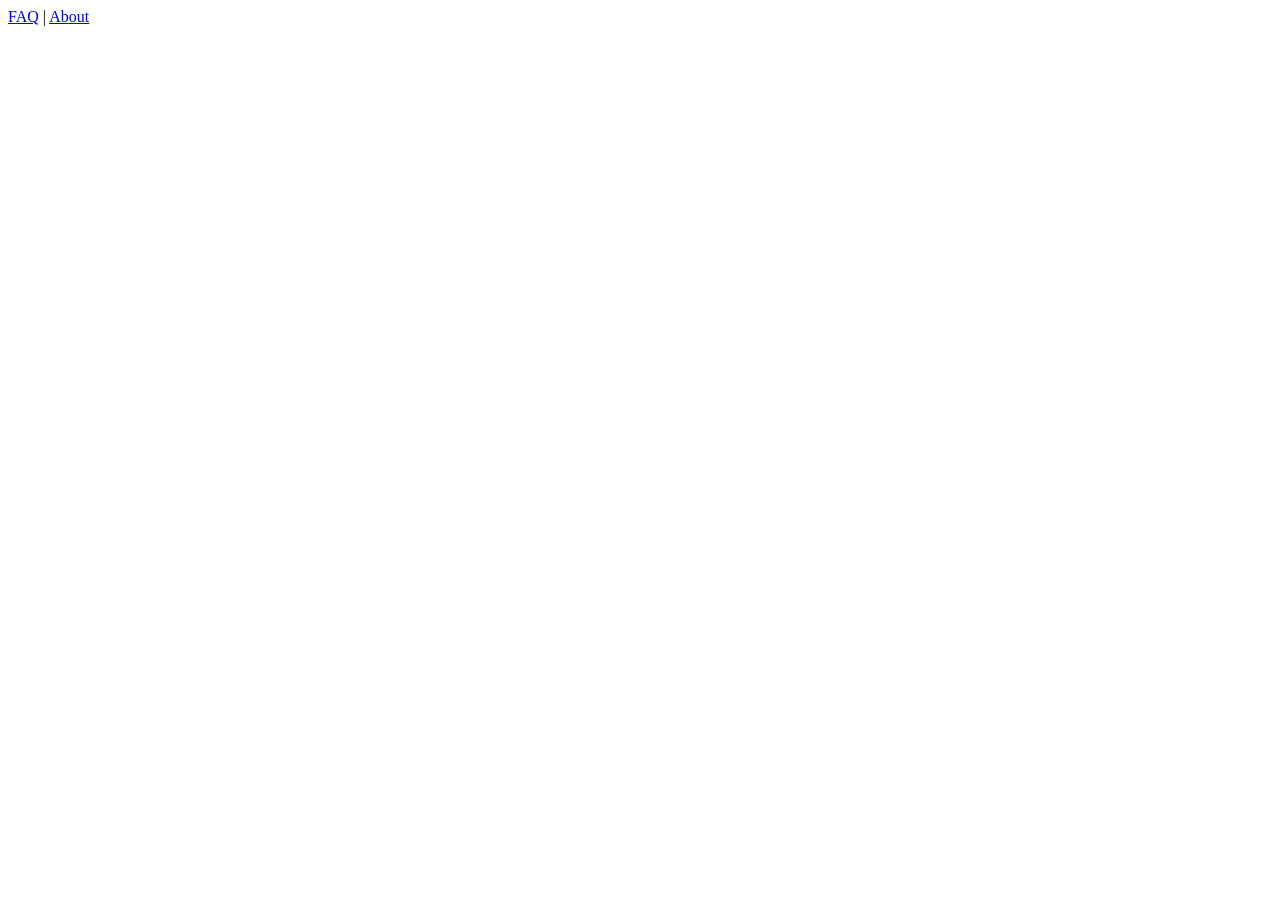
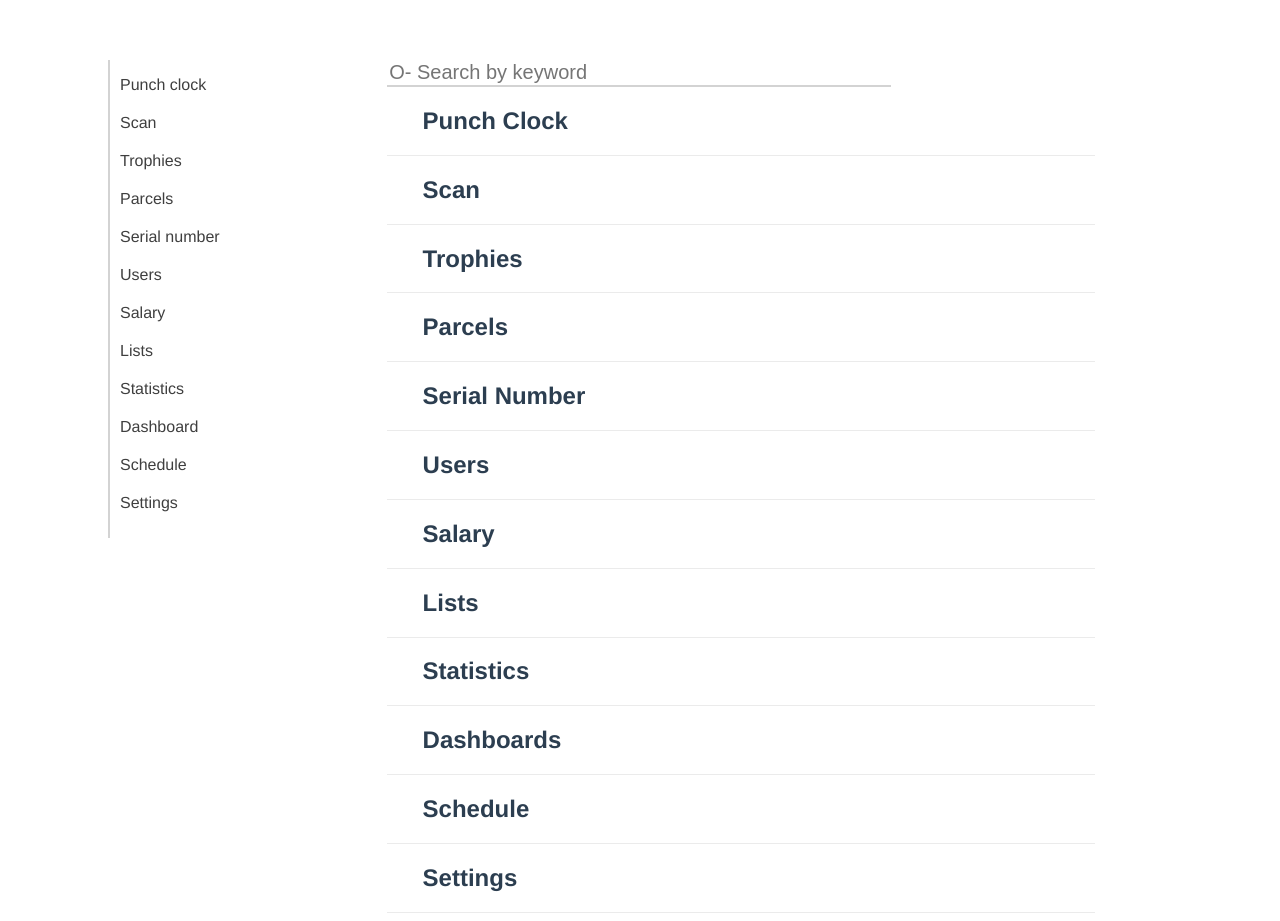
Before and after one commit to Mr-Jabberwock/FAQ, a Vue app: page /#/faq in a window 1280 px wide. Before the commit the page ends 800 px from the top, so only its background shows below. Built offline with nearby package versions, Linux system fonts and the light colour scheme.

Commit message:
faq accordion fixes
faq accordion fixes

```diff
--- a/src/assets/articles.json
+++ b/src/assets/articles.json
@@ -163,6 +163,39 @@
             "images": [
                 "Image2", "Image6"
             ]
+        },
+        {
+            "id":"14",
+            "title": "How do I scan?",
+            "category": "Scan",
+            "bodyText": [
+                "Use your phone to scan the QR-code"
+            ],
+            "images": [
+                "Image1234", "Image657"
+            ]
+        },
+        {
+            "id":"15",
+            "title": "How do I use the Dashboard?",
+            "category": "Dashboard",
+            "bodyText": [
+                "It is under work"
+            ],
+            "images": [
+                "Image9874", "Image5632"
+            ]
+        },
+        {
+            "id":"16",
+            "title": "How do I get trophies?",
+            "category": "Trophies",
+            "bodyText": [
+                "Use your phone to scan the QR-code"
+            ],
+            "images": [
+                "Image1234", "Image657"
+            ]
         }
   ]
 }
--- a/src/main.js
+++ b/src/main.js
@@ -1,18 +1,19 @@
 import Vue from 'vue'
 import VueRouter from 'vue-router'
-//import FAQ from './views/FAQ.vue'
-import App from './App.vue'
+import FAQ from './views/FAQ.vue'
+//import App from './App.vue'
 import Routes from './router'
 
 Vue.use(VueRouter);
 
 const router = new VueRouter({
-  router: Routes
+  router: Routes,
+  mode: 'history'
 })
 
-// Vue.config.productionTip = false
+Vue.config.productionTip = false
 
 new Vue({
   router: router,
-  render: h => h(App),
+  render: h => h(FAQ),
 }).$mount('#app')
--- a/src/router/index.js
+++ b/src/router/index.js
@@ -21,7 +21,7 @@ const routes = [
   {
     path: '/articles/:title',
     name: 'Article',
-    component: () => import('../views/Article.vue')
+    component: () => import(/* webpackChunkName: "about" */ '../views/Article.vue')
   }
 ]
 
--- a/src/views/FAQ.vue
+++ b/src/views/FAQ.vue
@@ -6,7 +6,8 @@
         <accordion>
             <topics>
             <!-- This slot will handle the title/header of the accordion and is the part you click on -->
-                <template slot="accordion-trigger" v-if="punchClockSearched">
+                <!-- <template slot="accordion-trigger" v-if="punchClockSearched"> -->
+                <template slot="accordion-trigger" >
                     <h2 class="accordion__title">Punch Clock</h2>
                 </template>
                 <!-- This slot will handle all the content that is passed to the accordion -->
@@ -20,7 +21,71 @@
                     </div>
                 </template>
             </topics>
-                        <topics>
+            <topics>
+                <!-- This slot will handle the title/header of the accordion and is the part you click on -->
+                <template slot="accordion-trigger">
+                    <h2 class="accordion__title">Scan</h2>
+                </template>
+                <!-- This slot will handle all the content that is passed to the accordion -->
+                <template slot="accordion-content">
+                    <div class="accordion-content__itemContent"
+                    v-for="article in articlesForScan"
+                    :key="article.title"
+                    @click="goToArticle(article.title)">
+                      <h3 class="accordion-content__itemTitle">{{article.title}}</h3>
+                       <p class="accordion-content__itemText">{{article.bodyText[0]}}</p>
+                    </div>
+                </template>
+            </topics>
+            <topics>
+                <!-- This slot will handle the title/header of the accordion and is the part you click on -->
+                <template slot="accordion-trigger">
+                    <h2 class="accordion__title">Trophies</h2>
+                </template>
+                <!-- This slot will handle all the content that is passed to the accordion -->
+                <template slot="accordion-content">
+                    <div class="accordion-content__itemContent"
+                    v-for="article in articlesForTrophies"
+                    :key="article.title"
+                    @click="goToArticle(article.title)">
+                      <h3 class="accordion-content__itemTitle">{{article.title}}</h3>
+                       <p class="accordion-content__itemText">{{article.bodyText[0]}}</p>
+                    </div>
+                </template>
+            </topics>
+            <topics>
+            <!-- This slot will handle the title/header of the accordion and is the part you click on -->
+                <template slot="accordion-trigger">
+                    <h2 class="accordion__title">Parcels</h2>
+                </template>
+                <!-- This slot will handle all the content that is passed to the accordion -->
+                <template slot="accordion-content">
+                    <div class="accordion-content__itemContent"
+                    v-for="article in articlesForParcels"
+                    :key="article.title"
+                    @click="goToArticle(article.title)">
+                      <h3 class="accordion-content__itemTitle">{{article.title}}</h3>
+                       <p class="accordion-content__itemText">{{article.bodyText[0]}}</p>
+                    </div>
+                </template>
+            </topics>
+            <topics>
+            <!-- This slot will handle the title/header of the accordion and is the part you click on -->
+                <template slot="accordion-trigger">
+                    <h2 class="accordion__title">Serial Number</h2>
+                </template>
+                <!-- This slot will handle all the content that is passed to the accordion -->
+                <template slot="accordion-content">
+                    <div class="accordion-content__itemContent"
+                    v-for="article in articlesForSerialNumber"
+                    :key="article.title"
+                    @click="goToArticle(article.title)">
+                      <h3 class="accordion-content__itemTitle">{{article.title}}</h3>
+                       <p class="accordion-content__itemText">{{article.bodyText[0]}}</p>
+                    </div>
+                </template>
+            </topics>
+            <topics>
             <!-- This slot will handle the title/header of the accordion and is the part you click on -->
                 <template slot="accordion-trigger">
                     <h2 class="accordion__title">Users</h2>
@@ -39,12 +104,60 @@
             <topics>
             <!-- This slot will handle the title/header of the accordion and is the part you click on -->
                 <template slot="accordion-trigger">
-                    <h2 class="accordion__title">Settings</h2>
+                    <h2 class="accordion__title">Salary</h2>
                 </template>
                 <!-- This slot will handle all the content that is passed to the accordion -->
                 <template slot="accordion-content">
                     <div class="accordion-content__itemContent"
-                    v-for="article in articlesForSettings"
+                    v-for="article in articlesForSalary"
+                    :key="article.title"
+                    @click="goToArticle(article.title)">
+                      <h3 class="accordion-content__itemTitle">{{article.title}}</h3>
+                       <p class="accordion-content__itemText">{{article.bodyText[0]}}</p>
+                    </div>
+                </template>
+            </topics>
+            <topics>
+            <!-- This slot will handle the title/header of the accordion and is the part you click on -->
+                <template slot="accordion-trigger">
+                    <h2 class="accordion__title">Lists</h2>
+                </template>
+                <!-- This slot will handle all the content that is passed to the accordion -->
+                <template slot="accordion-content">
+                    <div class="accordion-content__itemContent"
+                    v-for="article in articlesForLists"
+                    :key="article.title"
+                    @click="goToArticle(article.title)">
+                      <h3 class="accordion-content__itemTitle">{{article.title}}</h3>
+                       <p class="accordion-content__itemText">{{article.bodyText[0]}}</p>
+                    </div>
+                </template>
+            </topics>
+            <topics>
+            <!-- This slot will handle the title/header of the accordion and is the part you click on -->
+                <template slot="accordion-trigger">
+                    <h2 class="accordion__title">Statistics</h2>
+                </template>
+                <!-- This slot will handle all the content that is passed to the accordion -->
+                <template slot="accordion-content">
+                    <div class="accordion-content__itemContent"
+                    v-for="article in articlesForStatistics"
+                    :key="article.title"
+                    @click="goToArticle(article.title)">
+                      <h3 class="accordion-content__itemTitle">{{article.title}}</h3>
+                       <p class="accordion-content__itemText">{{article.bodyText[0]}}</p>
+                    </div>
+                </template>
+            </topics>
+            <topics>
+            <!-- This slot will handle the title/header of the accordion and is the part you click on -->
+                <template slot="accordion-trigger">
+                    <h2 class="accordion__title">Dashboards</h2>
+                </template>
+                <!-- This slot will handle all the content that is passed to the accordion -->
+                <template slot="accordion-content">
+                    <div class="accordion-content__itemContent"
+                    v-for="article in articlesForDashboard"
                     :key="article.title"
                     @click="goToArticle(article.title)">
                       <h3 class="accordion-content__itemTitle">{{article.title}}</h3>
@@ -71,77 +184,12 @@
             <topics>
             <!-- This slot will handle the title/header of the accordion and is the part you click on -->
                 <template slot="accordion-trigger">
-                    <h2 class="accordion__title">Serial Number</h2>
+                    <h2 class="accordion__title">Settings</h2>
                 </template>
                 <!-- This slot will handle all the content that is passed to the accordion -->
                 <template slot="accordion-content">
                     <div class="accordion-content__itemContent"
-                    v-for="article in articlesForSerialNumber"
-                    :key="article.title"
-                    @click="goToArticle(article.title)">
-                      <h3 class="accordion-content__itemTitle">{{article.title}}</h3>
-                       <p class="accordion-content__itemText">{{article.bodyText[0]}}</p>
-                    </div>
-                </template>
-            </topics>
-            <topics>
-            <!-- This slot will handle the title/header of the accordion and is the part you click on -->
-                <template slot="accordion-trigger">
-                    <h2 class="accordion__title">Parcels</h2>
-                </template>
-                <!-- This slot will handle all the content that is passed to the accordion -->
-                <template slot="accordion-content">
-                    <div class="accordion-content__itemContent"
-                    v-for="article in articlesForParcels"
-                    :key="article.title"
-                    @click="goToArticle(article.title)">
-                      <h3 class="accordion-content__itemTitle">{{article.title}}</h3>
-                       <p class="accordion-content__itemText">{{article.bodyText[0]}}</p>
-                    </div>
-                </template>
-            </topics>
-            <topics>
-            <!-- This slot will handle the title/header of the accordion and is the part you click on -->
-                <template slot="accordion-trigger">
-                    <h2 class="accordion__title">Salary</h2>
-                </template>
-                <!-- This slot will handle all the content that is passed to the accordion -->
-                <template slot="accordion-content">
-                    <div class="accordion-content__itemContent"
-                    v-for="article in articlesForSalary"
-                    :key="article.title"
-                    @click="goToArticle(article.title)">
-                      <h3 class="accordion-content__itemTitle">{{article.title}}</h3>
-                       <p class="accordion-content__itemText">{{article.bodyText[0]}}</p>
-                    </div>
-                </template>
-            </topics>
-            <topics>
-                <!-- This slot will handle the title/header of the accordion and is the part you click on -->
-                <template slot="accordion-trigger">
-                    <h2 class="accordion__title">Scan</h2>
-                </template>
-                <!-- This slot will handle all the content that is passed to the accordion -->
-                <template slot="accordion-content">
-                    <div class="accordion-content__itemContent"
-                    v-for="article in articlesForStatistics"
-                    :key="article.title"
-                    @click="goToArticle(article.title)">
-                      <h3 class="accordion-content__itemTitle">{{article.title}}</h3>
-                       <p class="accordion-content__itemText">{{article.bodyText[0]}}</p>
-                    </div>
-                </template>
-            </topics>
-
-            <topics>
-                <!-- This slot will handle the title/header of the accordion and is the part you click on -->
-                <template slot="accordion-trigger">
-                    <h2 class="accordion__title">Trophies</h2>
-                </template>
-                <!-- This slot will handle all the content that is passed to the accordion -->
-                <template slot="accordion-content">
-                    <div class="accordion-content__itemContent"
-                    v-for="article in articlesForLists"
+                    v-for="article in articlesForSettings"
                     :key="article.title"
                     @click="goToArticle(article.title)">
                       <h3 class="accordion-content__itemTitle">{{article.title}}</h3>
@@ -190,9 +238,59 @@ export default {
           return article.category === "Punch Clock";
         });
       },
+      articlesForScan(){
+        return this.articles.filter(function(article) {
+          return article.category === "Scan";
+        });
+      },
+      articlesForTrophies(){
+        return this.articles.filter(function(article) {
+          return article.category === "Trophies";
+        });
+      },
+      articlesForParcels(){
+        return this.articles.filter(function(article) {
+          return article.category === "Parcels";
+        });
+      },
+      articlesForSerialNumber(){
+        return this.articles.filter(function(article) {
+          return article.category === "Serial Number";
+        });
+      },
       articlesForUsers(){
         return this.articles.filter(function(article) {
           return article.category === "Users";
+        });
+      },
+      articlesForSalary(){
+        return this.articles.filter(function(article) {
+          return article.category === "Salary";
+        });
+      },
+      articlesForLists(){
+        return this.articles.filter(function(article) {
+          return article.category === "Lists";
+        });
+      },
+      articlesForStatistics(){
+        return this.articles.filter(function(article) {
+          return article.category === "Statistics";
+        });
+      },
+      articlesForDashboard(){
+        return this.articles.filter(function(article) {
+          return article.category === "Dashboard";
+        });
+      },
+      articlesForSchedule(){
+        return this.articles.filter(function(article) {
+          return article.category === "Schedule";
+        });
+      },
+      articlesForSettings(){
+        return this.articles.filter(function(article) {
+          return article.category === "Settings";
         });
       }
   },
@@ -219,13 +317,14 @@ export default {
 }
 
 #faq{
-    display: grid;
-    grid-template-columns: 30% auto;
     font-family: "Avenir", Helvetica, Arial, sans-serif;
     -webkit-font-smoothing: antialiased;
     -moz-osx-font-smoothing: grayscale;
     color: #2c3e50;
     margin-top: 60px;
+}
+.faq__content{
+    padding-left: 30%;
 }
 .accordion__title{
     margin-left: 5%;
@@ -241,6 +340,14 @@ export default {
 .accordion-content__itemContent{
     cursor: pointer;
     border: 1px solid #ebebeb;
-    position: relative;
+    margin-left: -2.5rem;
+}
+.accordion-content__itemTitle{
+    margin-left: 3rem;
+    margin-right: 3rem;
+}
+.accordion-content__itemText{
+    margin-left: 4rem;
+    margin-right: 4rem;
 }
 </style>
```
